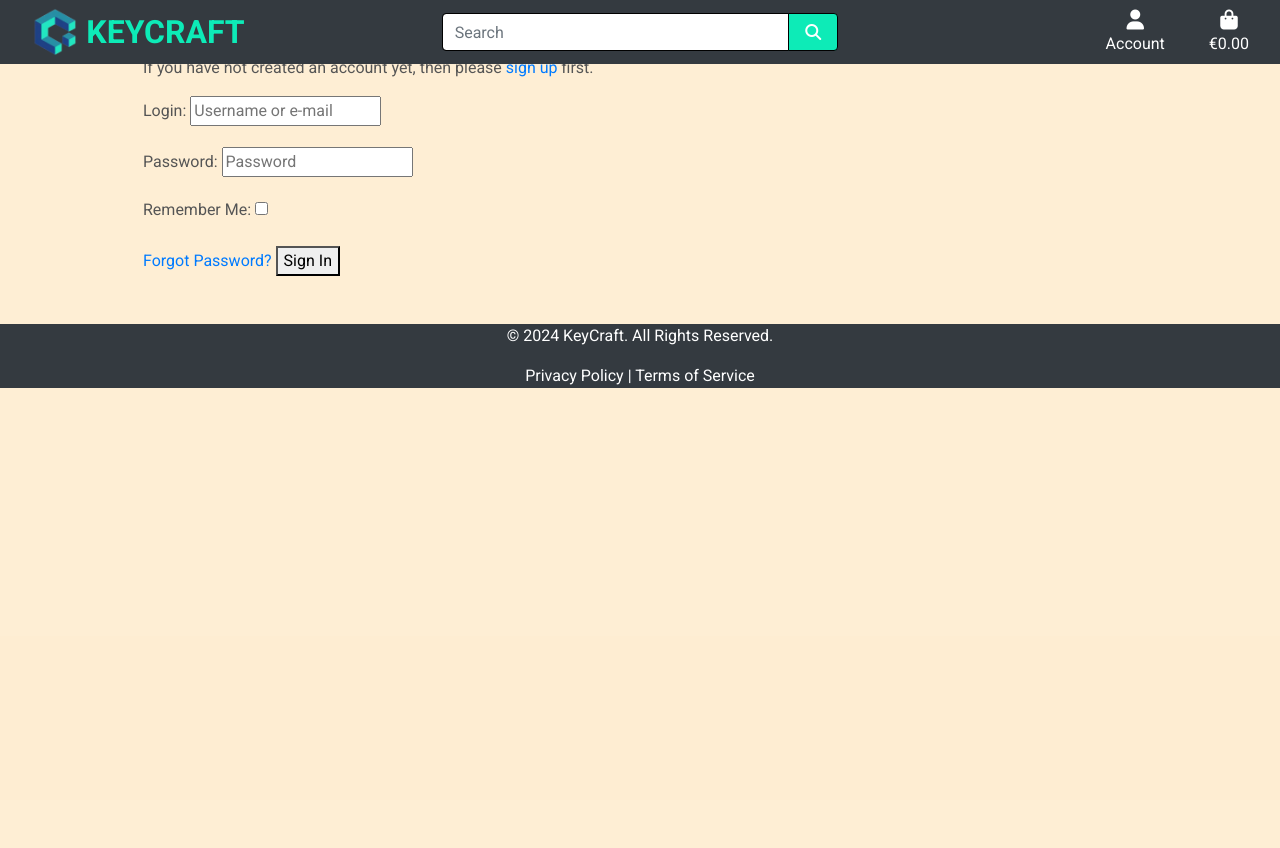
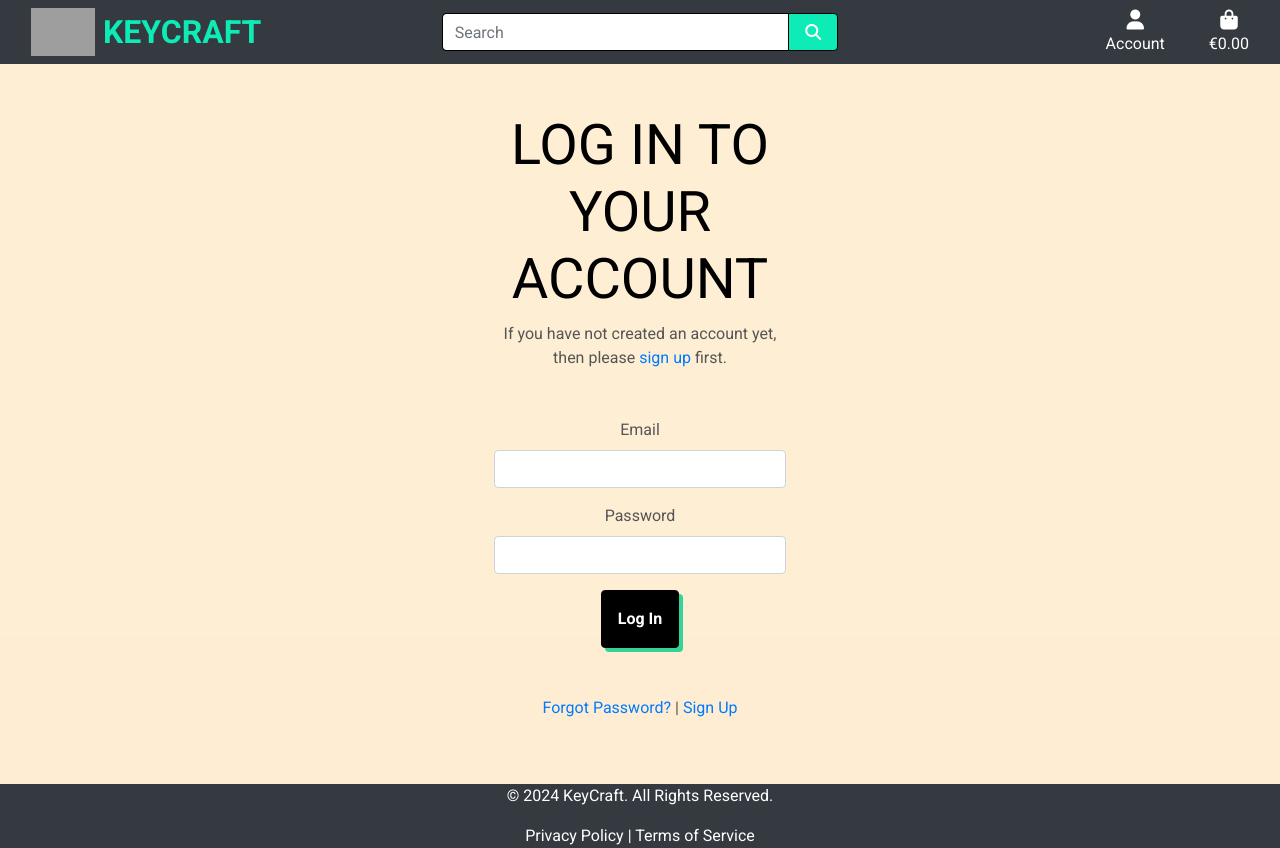
Before and after one commit to TerraBite147/KeyCraft, a Django app: page /accounts/login/ in a window 1280 px wide. Before the commit the page ends 388 px from the top, so only its background shows below. Run offline with Django 3.2, Linux system fonts and the light colour scheme; some libraries are stand-ins or nearby versions; grey boxes are pictures that could not be loaded.

Commit message:
feat(allauth): customised log in, out, reg, reset

```diff
--- a/static/css/base.css
+++ b/static/css/base.css
@@ -107,7 +107,7 @@ a {
     position: relative;
     display: flex;
     align-items: center;
-    height: 80vh;
+    height: 70vh;
     background-image: url('/media/hero-beige.webp');
     background-size: cover;
     background-position: center;
--- a/templates/allauth/account/login.html
+++ b/templates/allauth/account/login.html
@@ -1,46 +1,46 @@
-{% extends "account/base.html" %}
+{% extends 'base.html' %}
+{% load static %}
 
-{% load i18n %}
-{% load account socialaccount %}
-
-{% block head_title %}{% trans "Sign In" %}{% endblock %}
+{% block page_header %}
+    <div class="container header-container">
+        <div class="row">
+            <div class="col"></div>
+        </div>
+    </div>
+{% endblock %}
 
 {% block content %}
-
-<h1>{% trans "Sign In" %}</h1>
-
-{% get_providers as socialaccount_providers %}
-
-{% if socialaccount_providers %}
-<p>{% blocktrans with site.name as site_name %}Please sign in with one
-of your existing third party accounts. Or, <a href="{{ signup_url }}">sign up</a>
-for a {{ site_name }} account and sign in below:{% endblocktrans %}</p>
-
-<div class="socialaccount_ballot">
-
-  <ul class="socialaccount_providers">
-    {% include "socialaccount/snippets/provider_list.html" with process="login" %}
-  </ul>
-
-  <div class="login-or">{% trans 'or' %}</div>
-
-</div>
-
-{% include "socialaccount/snippets/login_extra.html" %}
-
-{% else %}
-<p>{% blocktrans %}If you have not created an account yet, then please
-<a href="{{ signup_url }}">sign up</a> first.{% endblocktrans %}</p>
-{% endif %}
-
-<form class="login" method="POST" action="{% url 'account_login' %}">
-  {% csrf_token %}
-  {{ form.as_p }}
-  {% if redirect_field_value %}
-  <input type="hidden" name="{{ redirect_field_name }}" value="{{ redirect_field_value }}" />
-  {% endif %}
-  <a class="button secondaryAction" href="{% url 'account_reset_password' %}">{% trans "Forgot Password?" %}</a>
-  <button class="primaryAction" type="submit">{% trans "Sign In" %}</button>
-</form>
-
+    <div class="container-fluid position-relative d-flex align-items-center justify-content-center pt-5">
+        <div class="row w-100 mx-0 justify-content-center">
+            <div class="col-12 col-md-6 col-lg-4 text-center text-container">
+              <h1 class="display-4 logo-font text-black">Log In to Your Account</h1>
+              <p>
+                  If you have not created an account yet, then please
+                  <a href="{% url 'account_signup' %}">sign up</a>
+                  first.
+              </p>
+                <div class="my-5">
+                    <form method="post" action="{% url 'account_login' %}">
+                        {% csrf_token %}
+                        <div class="form-group">
+                            <label for="id_login">Email</label>
+                            <input type="email" name="login" id="id_login" class="form-control" required>
+                        </div>
+                        <div class="form-group">
+                            <label for="id_password">Password</label>
+                            <input type="password" name="password" id="id_password" class="form-control" required>
+                        </div>
+                        <div class="form-group">
+                            <button type="submit" class="custom-btn">Log In</button>
+                        </div>
+                    </form>
+                </div>
+                <p class="text-center">
+                    <a href="{% url 'account_reset_password' %}">Forgot Password?</a>
+                    |
+                    <a href="{% url 'account_signup' %}">Sign Up</a>
+                </p>
+            </div>
+        </div>
+    </div>
 {% endblock %}
--- a/templates/base.html
+++ b/templates/base.html
@@ -37,7 +37,7 @@
             <div class="row bg-dark">
                 <div class="col-12 col-lg-4 my-auto py-1 py-lg-0 text-center text-lg-left">
                     <a href="{% url 'home' %}" class="nav-link main-logo-link d-flex align-items-center">
-                        <img src="media/logo.webp" alt="KeyCraft Logo" class="logo-image mr-2">
+                        <img src="{{ MEDIA_URL }}logo.webp" alt="KeyCraft Logo" class="logo-image mr-2">
                         <h2 class="logo-font logo-color my-0">
                             <strong>KeyCraft</strong>
                         </h2>
```
Also changed, not shown: templates/allauth/account/password_reset.html (+24 -12 lines), templates/allauth/account/signup.html (+25 -10 lines).
